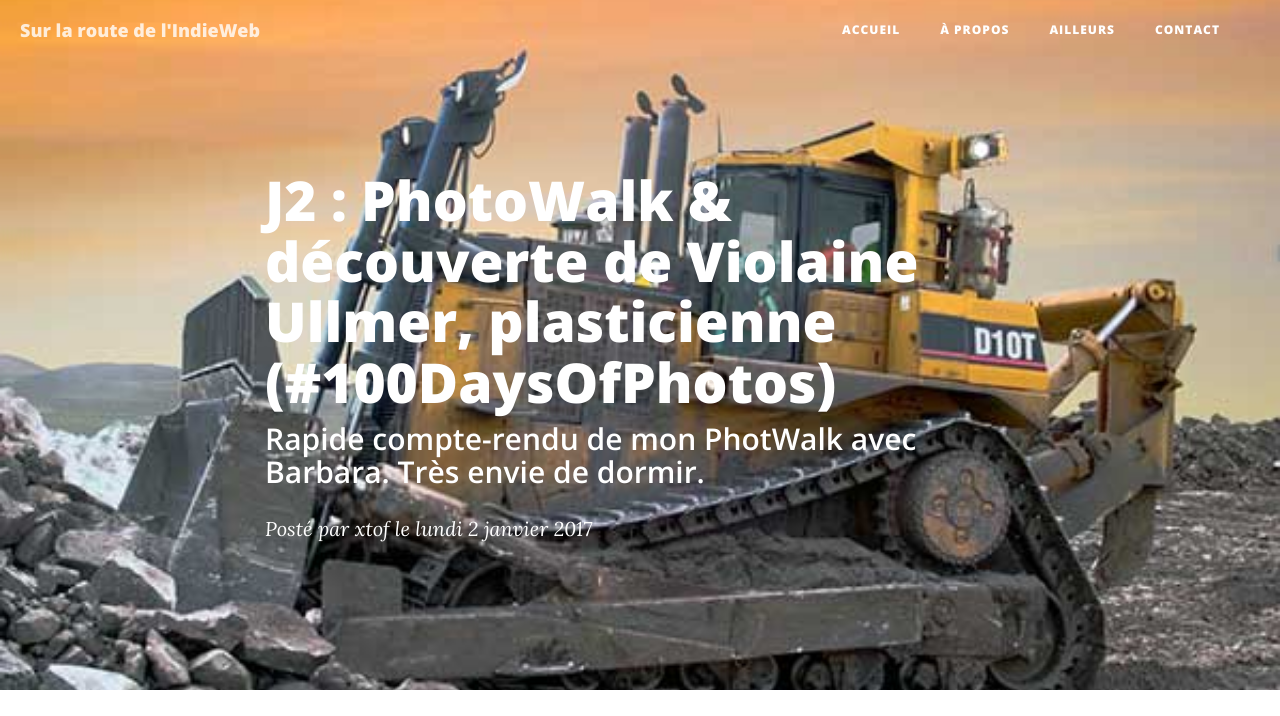
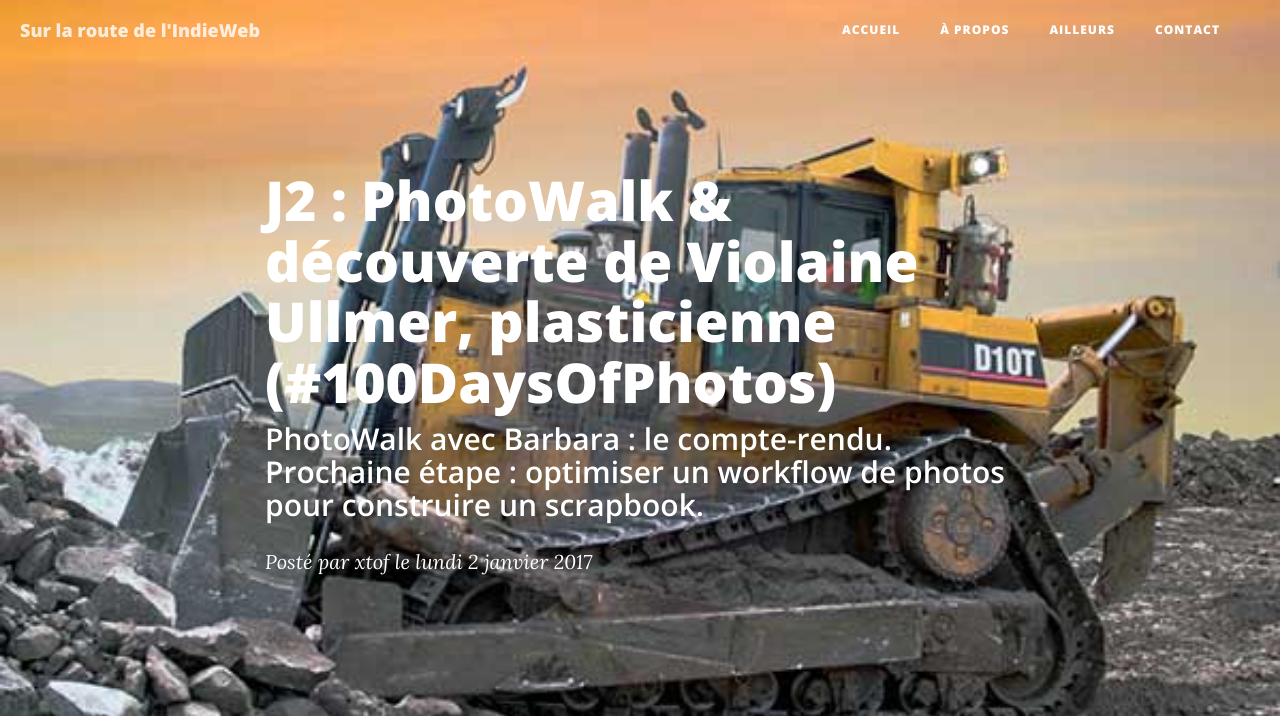
Before and after one commit to ChristopheDucamp/xtof-clean-blog, a Jekyll site: the page built from _posts/2017-01-02-100daysofphotos-violaine-ullmer-empreintes.markdown, in a window 1280 px wide and 900 px high, cut to the strip 0-716 px from the top of the window. Built offline with Jekyll 4.4.1, drawn with Linux system fonts in a browser that asks for light colours; nearby versions of some CDN libraries; a script that is not in the unit is left out; comment, search, counter and statistics services are not loaded.

Commit message:
Updated 100daysofphotos Violaine Ullmer Empreintes

```diff
--- a/_posts/2017-01-02-100daysofphotos-violaine-ullmer-empreintes.markdown
+++ b/_posts/2017-01-02-100daysofphotos-violaine-ullmer-empreintes.markdown
@@ -9,7 +9,8 @@ tags:
 - empreintes
 - artistes
 author: xtof
-subtitle: Rapide compte-rendu de mon PhotWalk avec Barbara. Très envie de dormir.
+subtitle: 'PhotoWalk avec Barbara : le compte-rendu.  Prochaine étape : optimiser
+  un workflow de photos pour construire un scrapbook. '
 layout: post
 ---
 
```
